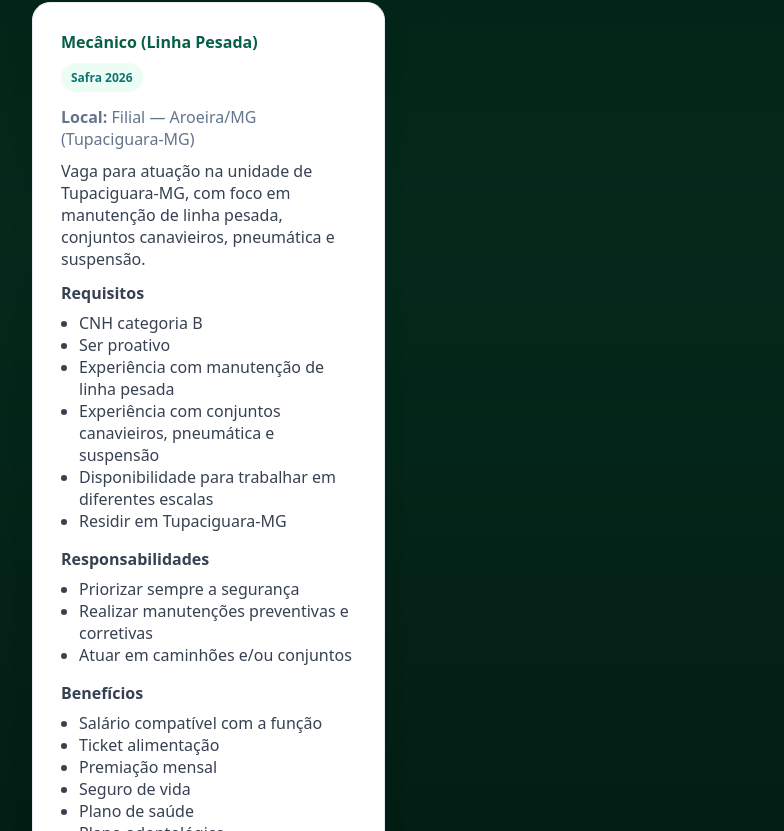
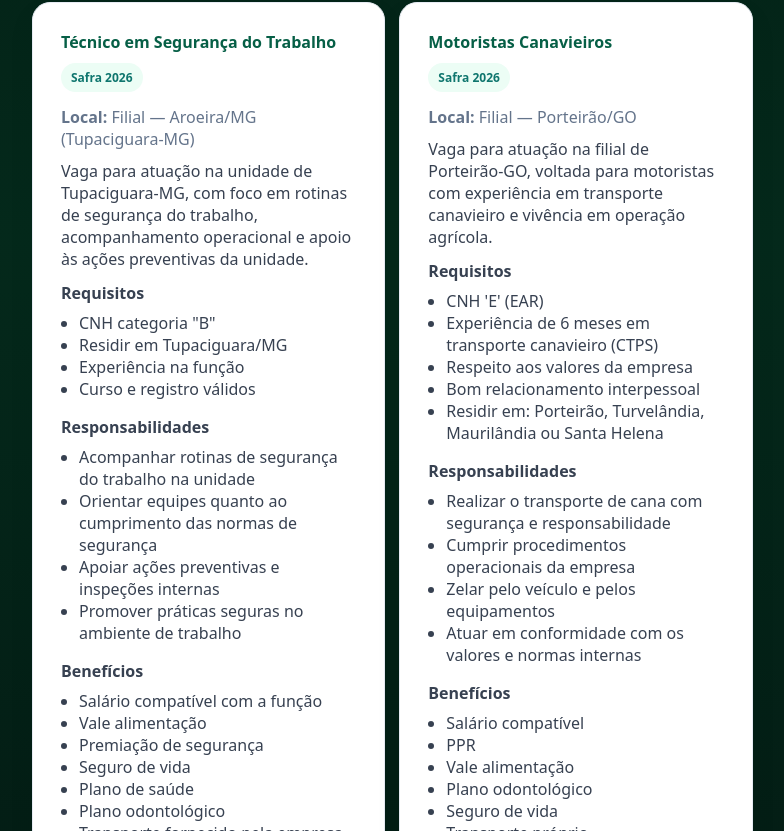
Before and after one commit to happeningti/site-happening, a Next.js app: page /trabalhe-conosco in a window 1280 px wide. Shown: the part 549-1380 px from the top of the page, without its empty margins (64-848 px from the left). Built offline with nearby package versions, Linux system fonts and the light colour scheme.

Commit message:
Novas vagas

```diff
--- a/app/api/curriculo/route.ts
+++ b/app/api/curriculo/route.ts
@@ -90,7 +90,7 @@ function resolveDestination(params: { unidade: string; vagaLocal: string }) {
     return String(process.env.CURRICULO_TO_SANTA_JULIANA || base).trim();
   }
 
-  if (text.includes("tropical")) {
+  if (text.includes("tropical") || text.includes("porteirao")) {
     return String(process.env.CURRICULO_TO_TROPICAL || base).trim();
   }
 
--- a/app/trabalhe-conosco/page.tsx
+++ b/app/trabalhe-conosco/page.tsx
@@ -23,39 +23,70 @@ const UNIDADES = [
   "Filial — Aroeira/MG",
   "Filial — Santa Juliana/MG",
   "Filial — Tropical/GO",
+  "Filial — Porteirão/GO",
 ];
 
 const VAGAS: Vaga[] = [
   {
-    id: "mecanico-linha-pesada-tupaciguara",
-    titulo: "Mecânico (Linha Pesada)",
+    id: "tecnico-seguranca-trabalho-tupaciguara",
+    titulo: "Técnico em Segurança do Trabalho",
     local: "Filial — Aroeira/MG (Tupaciguara-MG)",
     descricao:
-      "Vaga para atuação na unidade de Tupaciguara-MG, com foco em manutenção de linha pesada, conjuntos canavieiros, pneumática e suspensão.",
+      "Vaga para atuação na unidade de Tupaciguara-MG, com foco em rotinas de segurança do trabalho, acompanhamento operacional e apoio às ações preventivas da unidade.",
     requisitos: [
-      "CNH categoria B",
-      "Ser proativo",
-      "Experiência com manutenção de linha pesada",
-      "Experiência com conjuntos canavieiros, pneumática e suspensão",
-      "Disponibilidade para trabalhar em diferentes escalas",
-      "Residir em Tupaciguara-MG",
+      'CNH categoria "B"',
+      "Residir em Tupaciguara/MG",
+      "Experiência na função",
+      "Curso e registro válidos",
     ],
     responsabilidades: [
-      "Priorizar sempre a segurança",
-      "Realizar manutenções preventivas e corretivas",
-      "Atuar em caminhões e/ou conjuntos",
+      "Acompanhar rotinas de segurança do trabalho na unidade",
+      "Orientar equipes quanto ao cumprimento das normas de segurança",
+      "Apoiar ações preventivas e inspeções internas",
+      "Promover práticas seguras no ambiente de trabalho",
     ],
     beneficios: [
       "Salário compatível com a função",
-      "Ticket alimentação",
-      "Premiação mensal",
+      "Vale alimentação",
+      "Premiação de segurança",
       "Seguro de vida",
       "Plano de saúde",
       "Plano odontológico",
       "Transporte fornecido pela empresa",
     ],
     safra: "Safra 2026",
-    pcd: false,
+    pcd: true,
+    ativa: true,
+  },
+  {
+    id: "motoristas-canavieiros-porteirao",
+    titulo: "Motoristas Canavieiros",
+    local: "Filial — Porteirão/GO",
+    descricao:
+      "Vaga para atuação na filial de Porteirão-GO, voltada para motoristas com experiência em transporte canavieiro e vivência em operação agrícola.",
+    requisitos: [
+      "CNH 'E' (EAR)",
+      "Experiência de 6 meses em transporte canavieiro (CTPS)",
+      "Respeito aos valores da empresa",
+      "Bom relacionamento interpessoal",
+      "Residir em: Porteirão, Turvelândia, Maurilândia ou Santa Helena",
+    ],
+    responsabilidades: [
+      "Realizar o transporte de cana com segurança e responsabilidade",
+      "Cumprir procedimentos operacionais da empresa",
+      "Zelar pelo veículo e pelos equipamentos",
+      "Atuar em conformidade com os valores e normas internas",
+    ],
+    beneficios: [
+      "Salário compatível",
+      "PPR",
+      "Vale alimentação",
+      "Plano odontológico",
+      "Seguro de vida",
+      "Transporte próprio",
+    ],
+    safra: "Safra 2026",
+    pcd: true,
     ativa: true,
   },
 ];
@@ -119,6 +150,7 @@ export default function TrabalheConoscoPage() {
     if (local.includes("Filial — São Paulo/SP")) return "Filial — São Paulo/SP";
     if (local.includes("Filial — Santa Juliana/MG")) return "Filial — Santa Juliana/MG";
     if (local.includes("Filial — Tropical/GO")) return "Filial — Tropical/GO";
+    if (local.includes("Filial — Porteirão/GO")) return "Filial — Porteirão/GO";
     return UNIDADES[0];
   }
 
@@ -252,7 +284,8 @@ export default function TrabalheConoscoPage() {
             className="sectionDesc"
             style={{ color: "rgba(255,255,255,0.82)" }}
           >
-  Quando houver vaga aberta, ela aparecerá aqui com a descrição e o botão para candidatura.
+            Quando houver vaga aberta, ela aparecerá aqui com a descrição e o
+            botão para candidatura.
           </p>
 
           {!hasVagas ? (
@@ -410,7 +443,7 @@ export default function TrabalheConoscoPage() {
               borderRadius: 16,
               maxHeight: "calc(100vh - 28px)",
               overflow: "auto",
-    color: "#0f172a"
+              color: "#0f172a",
             }}
           >
             <div
@@ -639,7 +672,7 @@ export default function TrabalheConoscoPage() {
                   marginTop: 12,
                   padding: 12,
                   borderRadius: 12,
-                  background: "#f1f5f9"
+                  background: "#f1f5f9",
                 }}
               >
                 <strong>♿ Informações adicionais (opcional)</strong>
```
Lines whose indentation alone changed are shown as unchanged.
